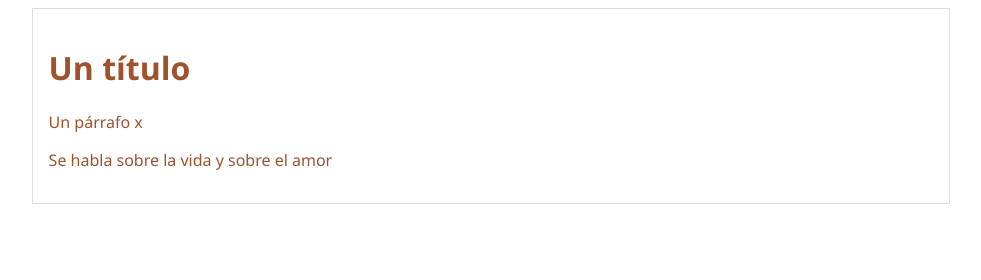
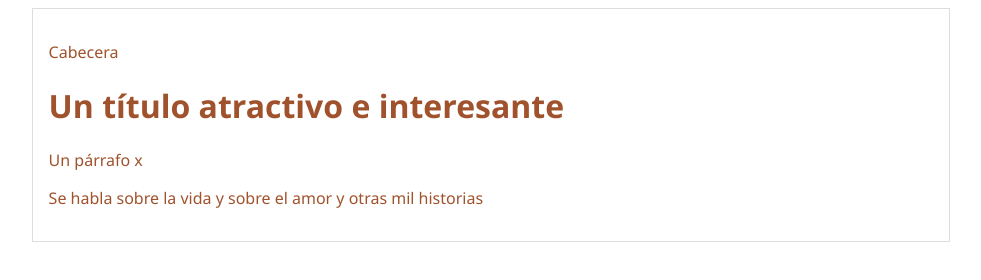
Before and after one commit to vencemarquezronn/curso-git_github, a plain HTML site: page index.html in a window 1280 px wide. Shown: the whole page, without its empty margins (149-1130 px from the left). Drawn offline with Linux system fonts and the light colour scheme.

Commit message:
Creación inicia de la cabecera

```diff
--- a/index.html
+++ b/index.html
@@ -10,9 +10,12 @@
 <body>
     <header id="container">
         <div id="post">
-            <h1>Un título</h1>
+            <div id="cabecera">
+                <p>Cabecera</p>
+            </div>
+            <h1>Un título atractivo e interesante</h1>
             <p>Un párrafo x</p>
-            <p>Se habla sobre la vida y sobre el amor</p>
+            <p>Se habla sobre la vida y sobre el amor y otras mil historias</p>
         </div>
     </header>
 </body>
```
Also changed, not shown: styles.css (line endings or trailing spaces), 1 other file.
